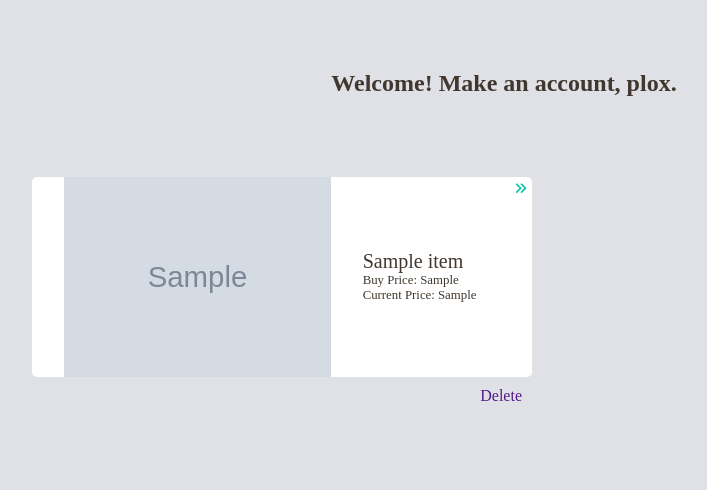
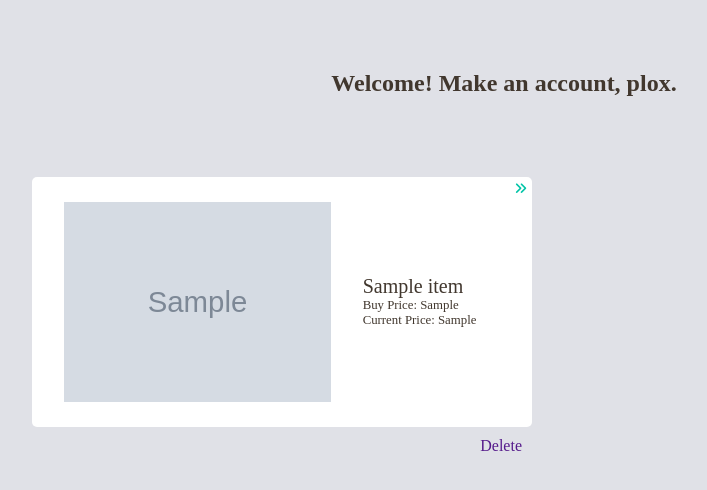
Before and after one commit to mattz89/pricegolem, a Flask app: page / in a window 1280 px wide; the page is wider, and only the part inside the window is pictured. Shown: the part 105-595 px from the top of that part, without its empty margins (136-843 px from the left). Run offline with Flask 2, Linux system fonts and the light colour scheme; tables that the repository leaves empty hold one stand-in row (values such as "Sample post"); grey boxes marked "Sample" are stand-in pictures; some libraries are stand-ins or nearby versions.

Commit message:
added height to item card

```diff
--- a/static/styles.css
+++ b/static/styles.css
@@ -57,6 +57,7 @@ nav li {
     flex-direction: row;
     border-radius: 5px;
     width: 500px;
+    height: 250px;
     align-items: center;
     background-color: white;
     color: #41372e;
```
